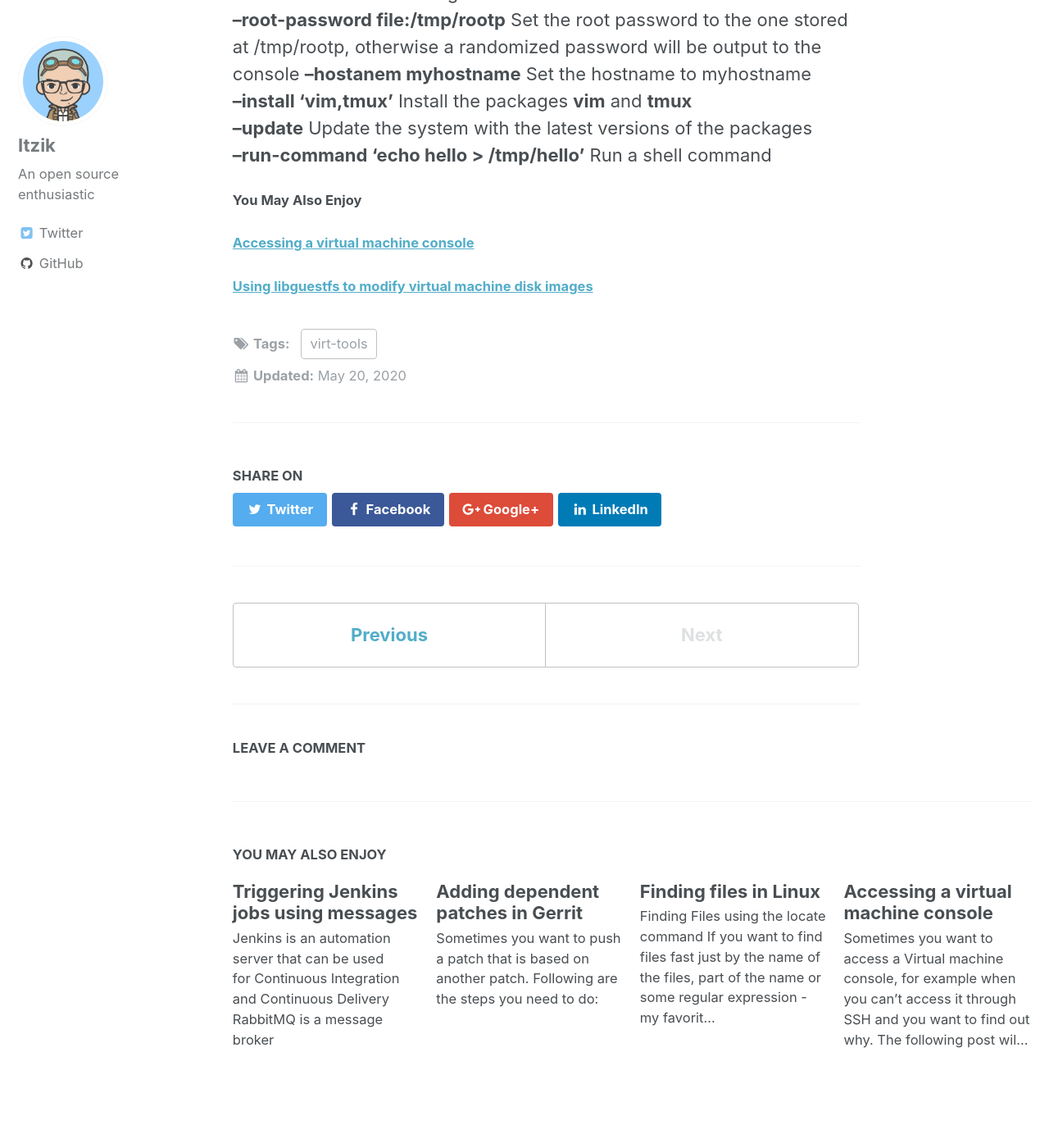
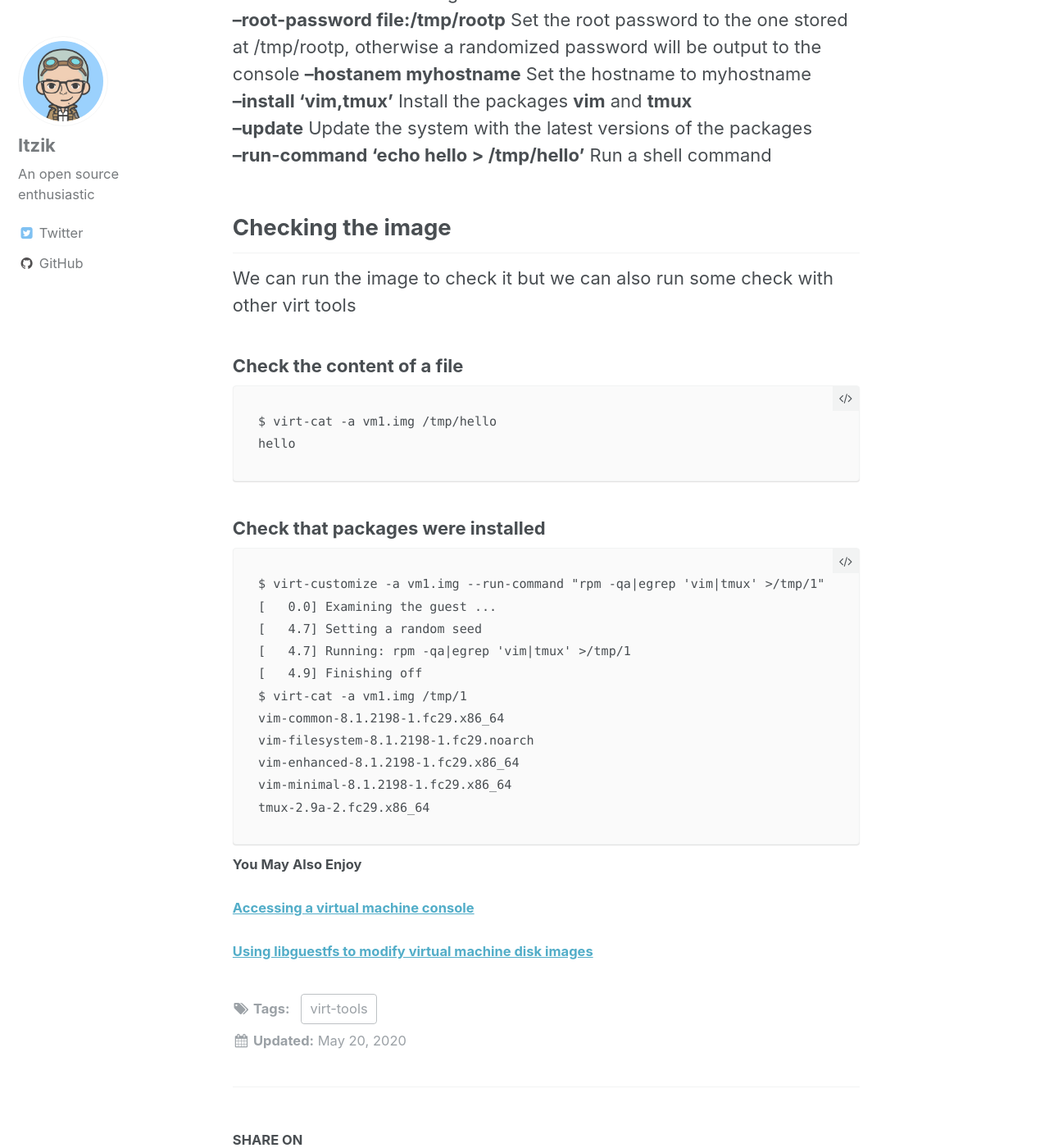
Before and after one commit to itzikb/itzikb.github.io, a Jekyll site: the page built from _posts/2020-05-20-virt-builder.md, in a window 1280 px wide and 1400 px high, scrolled down 1889 px. Shown: the whole window at 82% size. Built offline with Jekyll 4.4.1, drawn with Linux system fonts in a browser that asks for light colours; comment, search, counter and statistics services are not loaded.

Commit message:
Add content to virt-builder

````diff
--- a/_posts/2020-05-20-virt-builder.md
+++ b/_posts/2020-05-20-virt-builder.md
@@ -61,3 +61,26 @@ $ virt-builder fedora-29  -o vm1.img --format qcow2 \
 **--install 'vim,tmux'** Install the packages **vim** and **tmux**
 **--update** Update the system with the latest versions of the packages
 **--run-command 'echo hello > /tmp/hello'** Run a shell command
+
+## Checking the image
+We can run the image to check it but we can also run some check with other virt tools
+
+### Check the content of a file
+```
+$ virt-cat -a vm1.img /tmp/hello
+hello
+```
+### Check that packages were installed
+```
+$ virt-customize -a vm1.img --run-command "rpm -qa|egrep 'vim|tmux' >/tmp/1"
+[   0.0] Examining the guest ...
+[   4.7] Setting a random seed
+[   4.7] Running: rpm -qa|egrep 'vim|tmux' >/tmp/1
+[   4.9] Finishing off
+$ virt-cat -a vm1.img /tmp/1
+vim-common-8.1.2198-1.fc29.x86_64
+vim-filesystem-8.1.2198-1.fc29.noarch
+vim-enhanced-8.1.2198-1.fc29.x86_64
+vim-minimal-8.1.2198-1.fc29.x86_64
+tmux-2.9a-2.fc29.x86_64
+```
````
